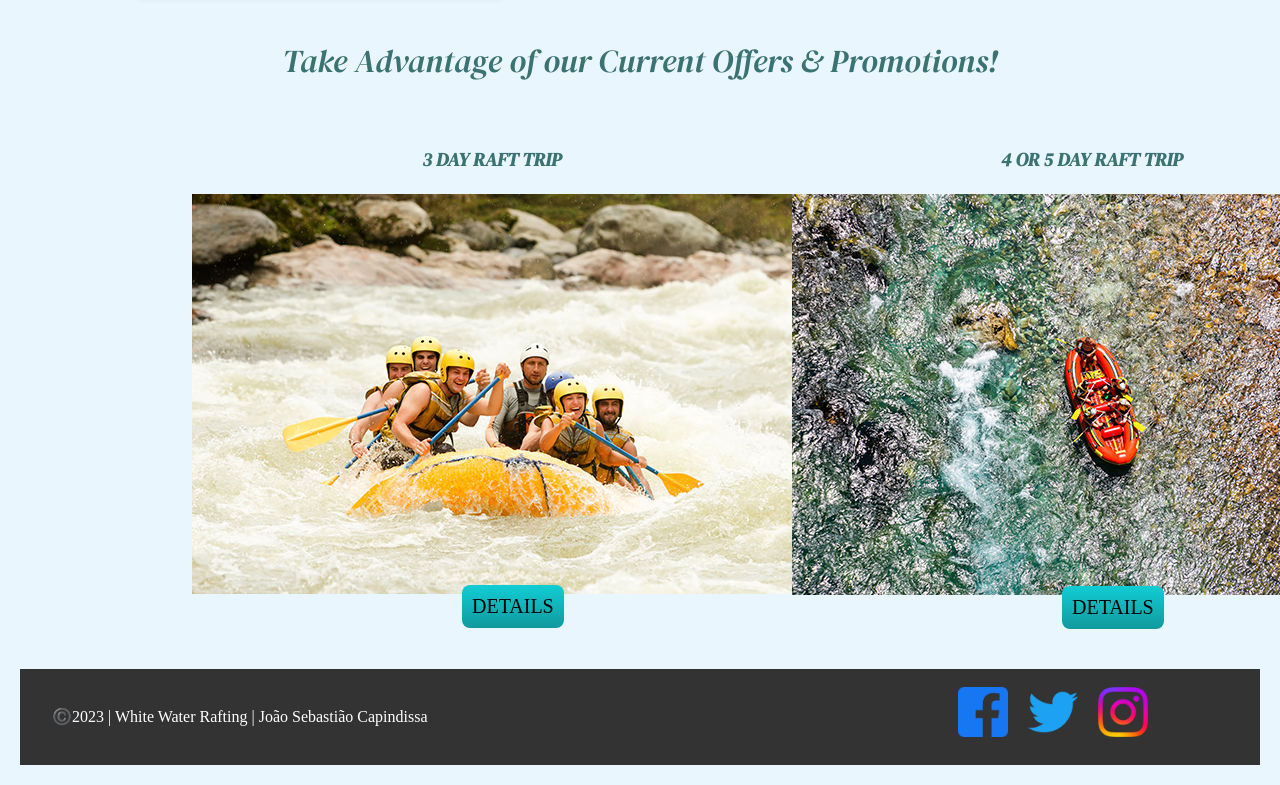
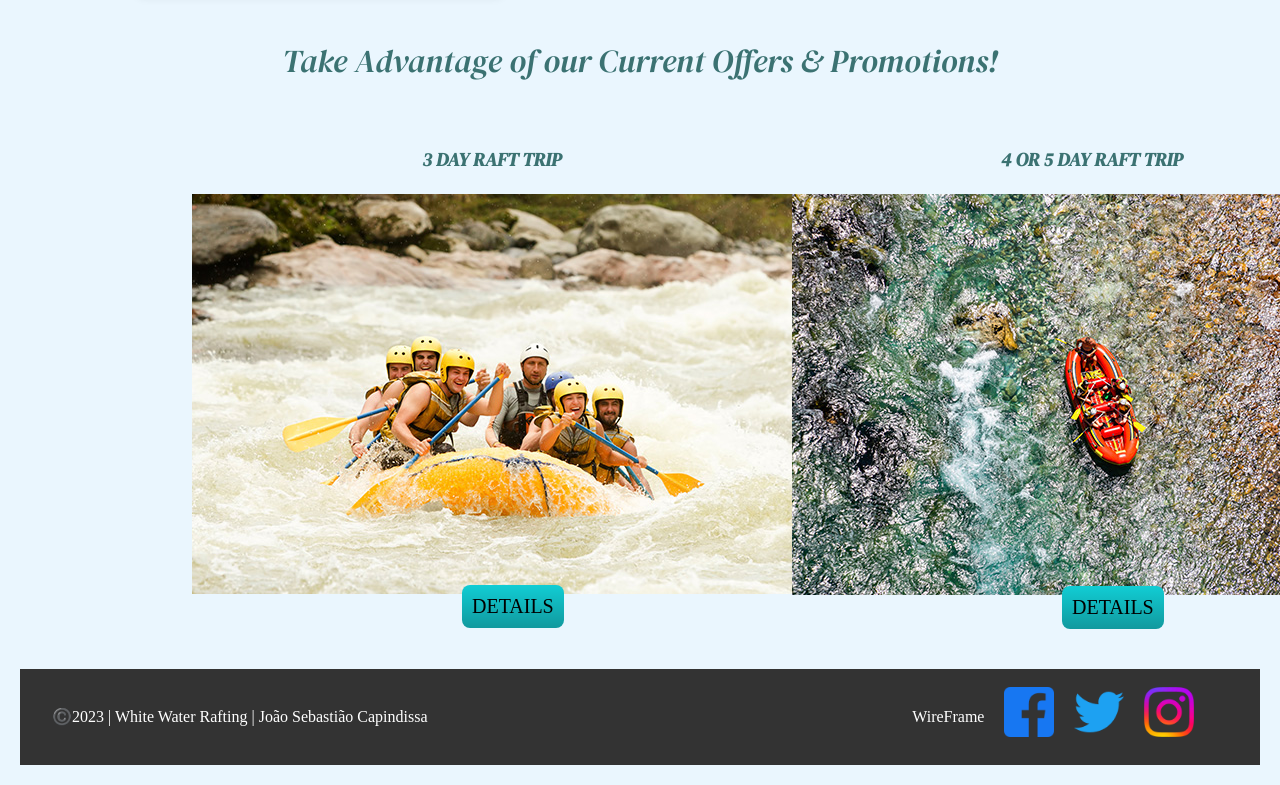
Before and after one commit to 0laf3/wdd130, a plain HTML site: page wwr/index.html in a window 1280 px wide. Shown: the part 820-1605 px from the top of the page. Drawn offline with Linux system fonts and the light colour scheme; a web font is replaced by a local one.

Commit message:
wireframe link

```diff
--- a/wwr/index.html
+++ b/wwr/index.html
@@ -58,7 +58,9 @@
     </main>
     <footer class="grid">
         <p>©️2023 | White Water Rafting | João Sebastião Capindissa</p>
+
         <nav class="sociallinks ">
+            <a class="footerlink" href="https://app.moqups.com/EEL5XkefbvOrUgd3eVpUxDmwN4y2vXzD/view/page/ad64222d5">WireFrame</a>
             <a href="https://web.facebook.com/"><img src="images/facebook.png" alt="Facebook"></a>
             <a href="https://twitter.com/"><img src="images/twitter.png" alt="twitter"></a>
             <a href="https://www.instagram.com/"><img src="images/inst.png" alt="Instagram"></a>
--- a/wwr/styles/rafting.css
+++ b/wwr/styles/rafting.css
@@ -46,7 +46,14 @@ nav {
     border-radius: 5px;
     transition: background-color 0.3s;
 }
+.footerlink{
+    color: #fff;
+    text-decoration: none;
+}
 
+.footerlink:hover{
+    background-color: #555;
+}
 .navegador nav a:hover {
     background-color: #555;
 }
```
Also changed, not shown: wwr/trips.html (+1 -0 lines).
